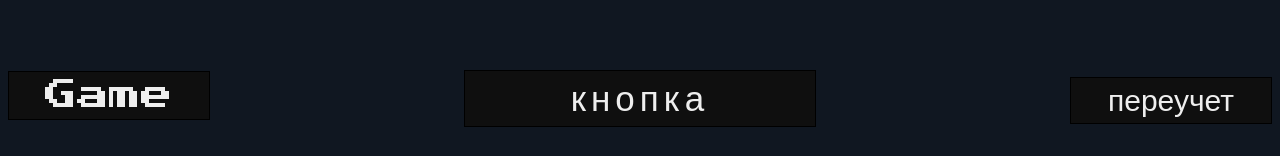
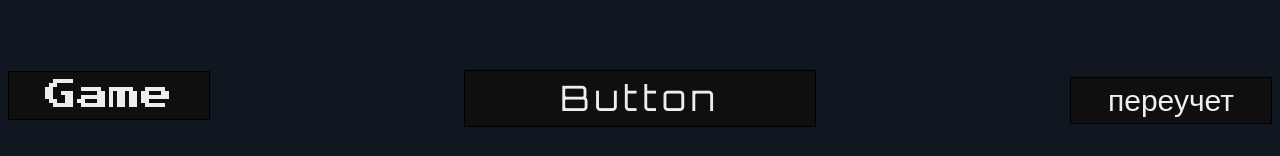
Before and after one commit to footer2null/footer2null.github.io, a plain HTML site: page index.html in a window 1280 px wide. Shown: the part 2046-2202 px from the top of the page. Drawn offline with Linux system fonts and the light colour scheme.

Commit message:
Update index.html

```diff
--- a/index.html
+++ b/index.html
@@ -92,7 +92,7 @@
 
    <div class="foot">
         <center><a href="game.html" target="_blank" class="but1">Game</a>
-        <a href="https://www.artstation.com/savynov" class="but2" target="_blank">кнопка</a>
+        <a href="https://www.artstation.com/savynov" class="but2" target="_blank">Button</a>
         <a href="#" class="but3">переучет</a>
         </center>
         </div>
```
